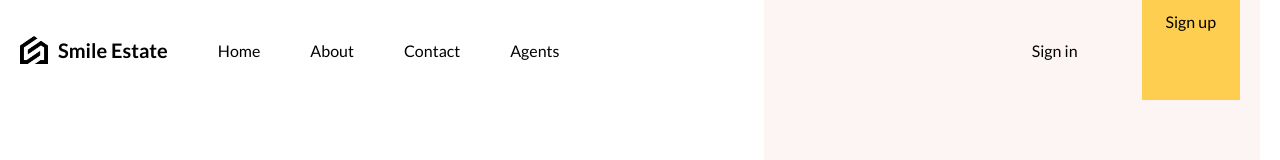
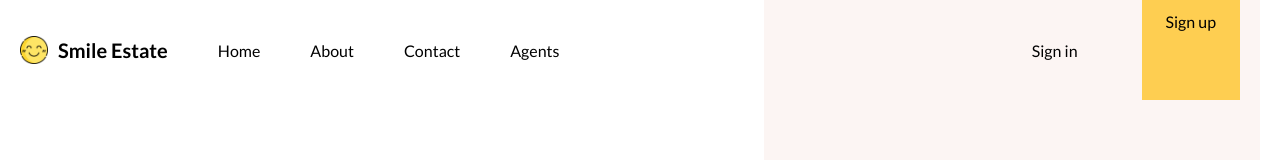
Before and after one commit to Melissa-Shao/estate_app, a React (Vite) app in the folder client/: page / in a window 1280 px wide. Shown: the top 160 px of the page. Built offline with nearby package versions, Linux system fonts and the light colour scheme; no server answers.

Commit message:
Change the logo image

```diff
--- a/client/src/components/navbar/Navbar.jsx
+++ b/client/src/components/navbar/Navbar.jsx
@@ -21,7 +21,7 @@ function Navbar() {
     <nav>
       <div className="left">
         <Link to="/" className="logo">
-          <img src="/logo.png" alt="" />
+          <img src="/smile.png" alt="" />
           <span>Smile Estate</span>
         </Link>
         <Link to="/">Home</Link>
```
